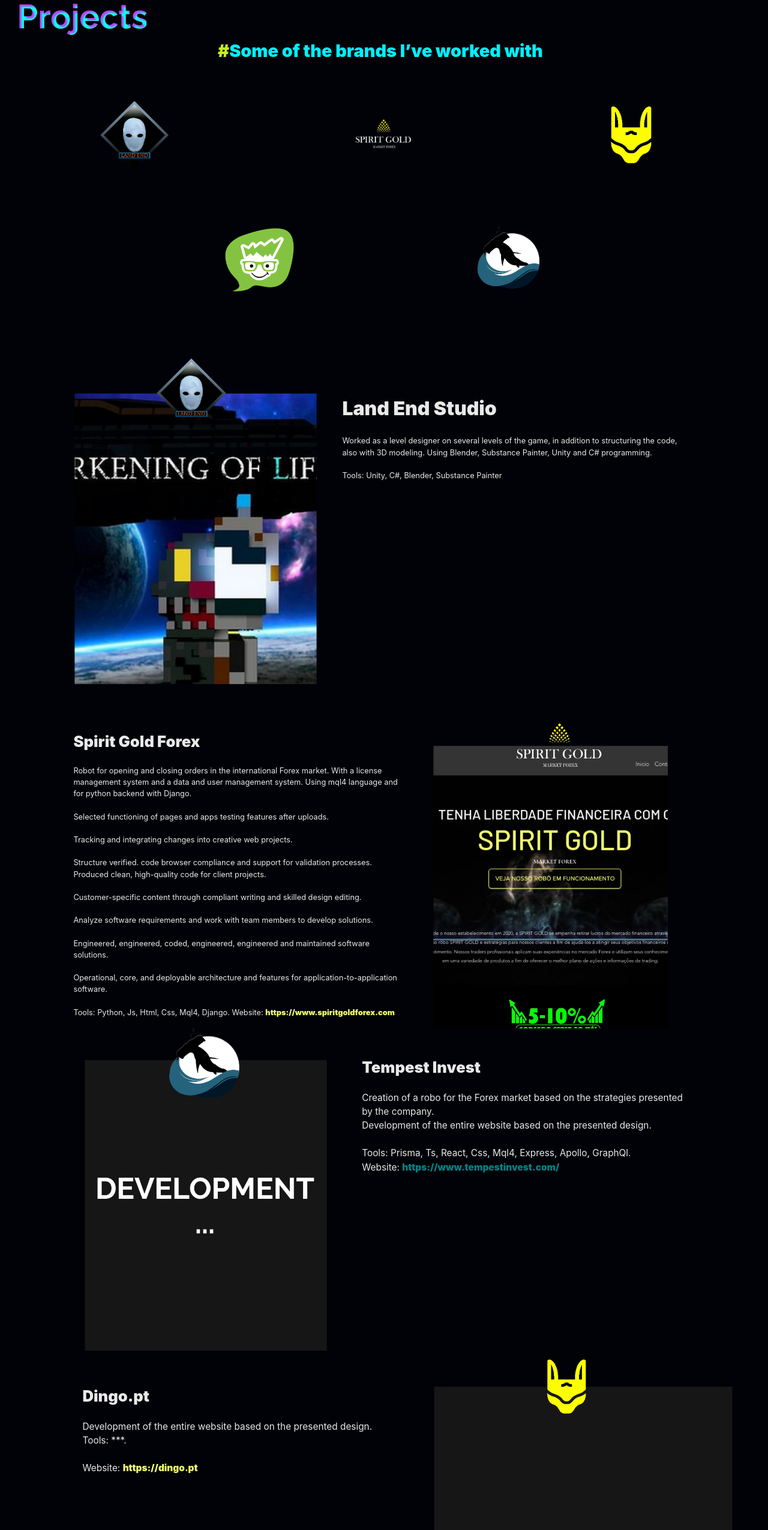
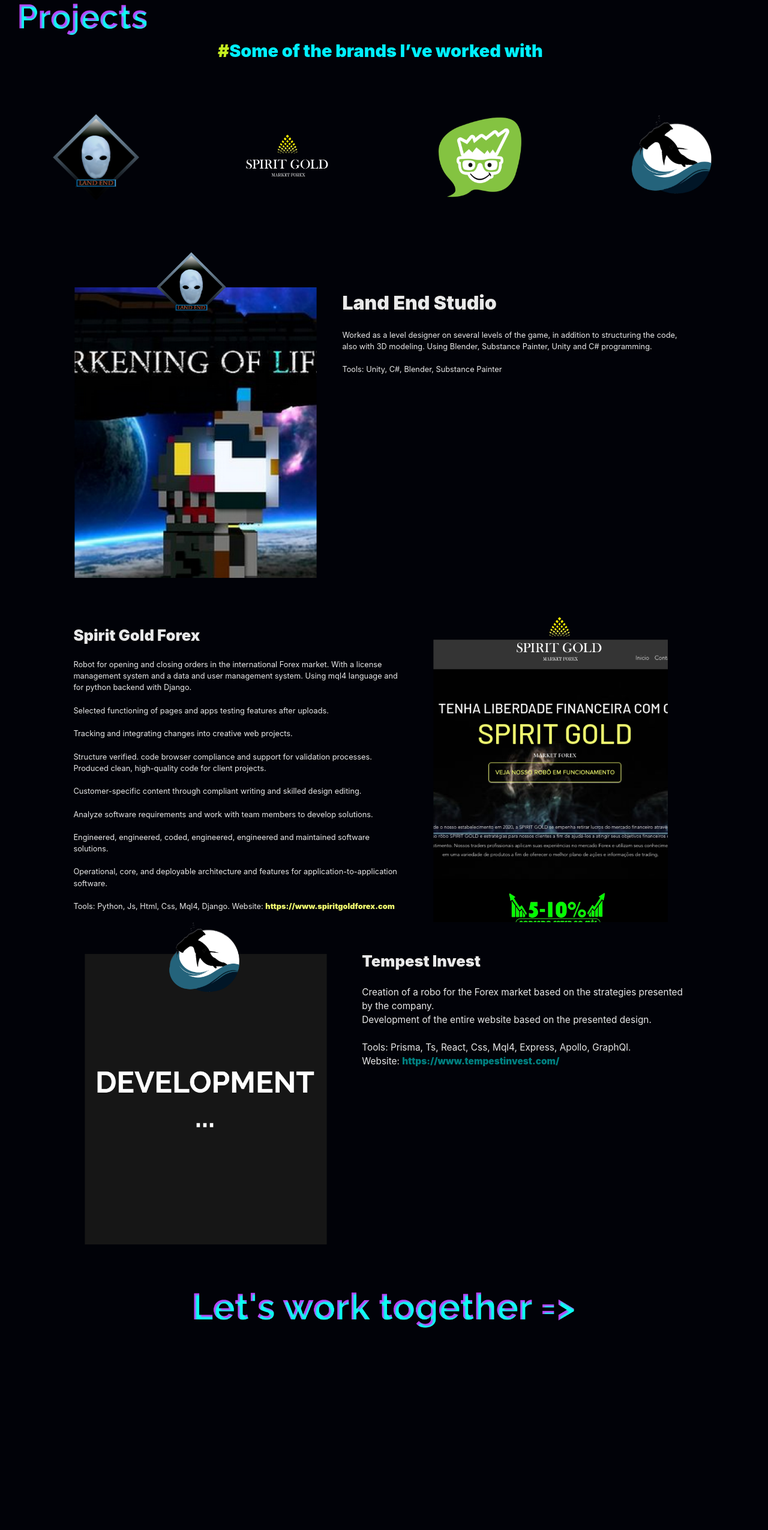
Before and after one commit to isaquerr25/portfolio, a React (Vite) app: page / in a window 1280 px wide. Shown: the part 2300-4850 px from the top of the page at 60% size. After the commit the page ends 4586 px from the top, so only its background shows below. Built offline with nearby package versions, Linux system fonts and the light colour scheme.

Commit message:
not many request

```diff
--- a/src/pages/projects/index.tsx
+++ b/src/pages/projects/index.tsx
@@ -33,7 +33,7 @@
 						Some of the brands I’ve worked with
 				</Text>
 			</Flex>
-			{width > 1000 &&
+			{1===0 &&
 			<Grid
 				h={['auto','400px']}
 				templateColumns='repeat(5, 1fr)'
@@ -71,19 +71,19 @@
 				<GridItem rowSpan={2} bg='transparent' />
 
 				<GridItem rowSpan={2} h='auto' w='auto' justifyContent={'center'} alignItems='center' display={'flex'} bg='transparent' >
-					<Image src={ImgTempest} h={['50px','9.5vw']}  w='auto' alt='Img Tempest' sx={{ transform: 'scale(0.93)', '&:hover': { transform: 'scale(1.0)' }, transition:'0.2s' }} />
+					{ 1 === 0 && <Image src={ImgTempest} h={['50px','9.5vw']}  w='auto' alt='Img Tempest' sx={{ transform: 'scale(0.93)', '&:hover': { transform: 'scale(1.0)' }, transition:'0.2s' }} />}
 				</GridItem>
 
 				<GridItem rowSpan={2} bg='transparent' />
 			</Grid>}
 
-			{ width<=1000 &&
-				<Flex w={'100vw'} h='auto' justifyContent='center' alignItems='center' mt={'5vw'} >
-					<Image src={ImgLand} h={'20vw'} w='20vw' alt='Land End Studio' sx={{ transform: 'scale(0.93)', '&:hover': { transform: 'scale(1.0)' }, transition:'0.2s' }} />
-					<Image src={ImgSpirit} h={'20vw'} w='20vw' alt='Spirit Gold Forex' sx={{ transform: 'scale(0.93)', '&:hover': { transform: 'scale(1.0)' }, transition:'0.2s' }} />
-					<Image src={ImgDingo} h={'20vw'} w='20vw' alt='Dingo.pt' sx={{ transform: 'scale(0.93)', '&:hover': { transform: 'scale(1.0)' }, transition:'0.2s' }} />
-					<Image src={ImgHappy} h={'20vw'}  w={'20vw'} alt='Happy Code School' sx={{ transform: 'scale(0.93)', '&:hover': { transform: 'scale(1.0)' }, transition:'0.2s' }} />
-					<Image src={ImgTempest} h={'20vw'}  w='20vw' alt='Img Tempest' sx={{ transform: 'scale(0.93)', '&:hover': { transform: 'scale(1.0)' }, transition:'0.2s' }} />
+			{ 1===1 &&
+				<Flex w={'100vw'} h='auto' justifyContent='space-around' alignItems='center' mt={'5vw'} >
+					<Image src={ImgLand} h={['20vw','17vw','12vw']} w={['20vw','17vw','12vw']} alt='Land End Studio' sx={{ transform: 'scale(0.93)', '&:hover': { transform: 'scale(1.0)' }, transition:'0.2s' }} />
+					<Image src={ImgSpirit} h={['23vw','20vw','14vw']} w={['20vw','17vw','12vw']} alt='Spirit Gold Forex' sx={{ transform: 'scale(0.93)', '&:hover': { transform: 'scale(1.0)' }, transition:'0.2s' }} />
+					{1===0 && <Image src={ImgDingo} h={['20vw','17vw','12vw']} w={['20vw','17vw','12vw']} alt='Dingo.pt' sx={{ transform: 'scale(0.93)', '&:hover': { transform: 'scale(1.0)' }, transition:'0.2s' }} />}
+					<Image src={ImgHappy} h={['20vw','17vw','12vw']}  w={['20vw','17vw','12vw']} alt='Happy Code School' sx={{ transform: 'scale(0.93)', '&:hover': { transform: 'scale(1.0)' }, transition:'0.2s' }} />
+					<Image src={ImgTempest} h={['20vw','17vw','12vw']}  w={['20vw','17vw','12vw']} alt='Img Tempest' sx={{ transform: 'scale(0.93)', '&:hover': { transform: 'scale(1.0)' }, transition:'0.2s' }} />
 
 				</Flex>}
 			<Flex  w='99vw' >
@@ -186,7 +186,7 @@
 
 					</Flex>
 
-					<Flex flexDirection={['column-reverse','row']} mt={['50px','0px']} alignItems={'start'} justifyContent='flex-start' >
+					{ 1=== 0 && <Flex flexDirection={['column-reverse','row']} mt={['50px','0px']} alignItems={'start'} justifyContent='flex-start' >
 
 						<Flex  ml={['0%','8%']} px={'20px'} display={'flex'} flexDirection='column' position={'relative'} w={['100%','48vw']} h={'auto'} mt={['0px','30px']} alignItems={'flex-start'} justifyContent='flex-start' >
 							<Text w='100%'  fontSize={['5vw','2vw']} textAlign={'left'} fontWeight='black'>
@@ -207,7 +207,7 @@
 								<Image src={ width > 500 ? ImgDevelopment : imgDevelopmentH} h={['300px','auto']}  w={['auto','48vw']} alt='ImgScreenSpirit' />
 							</Flex>
 						</Flex>
-					</Flex>
+					</Flex>}
 
 
 
```
